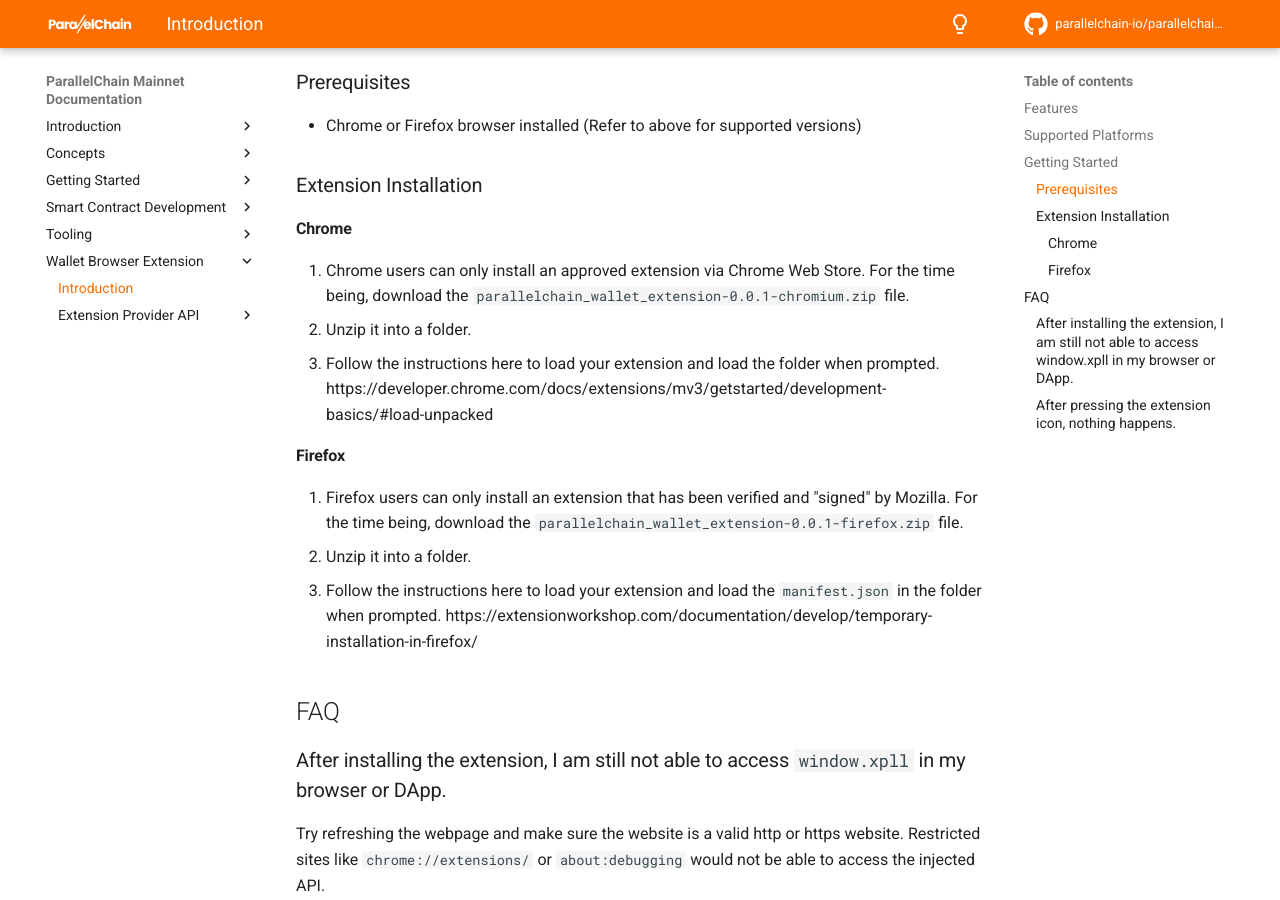
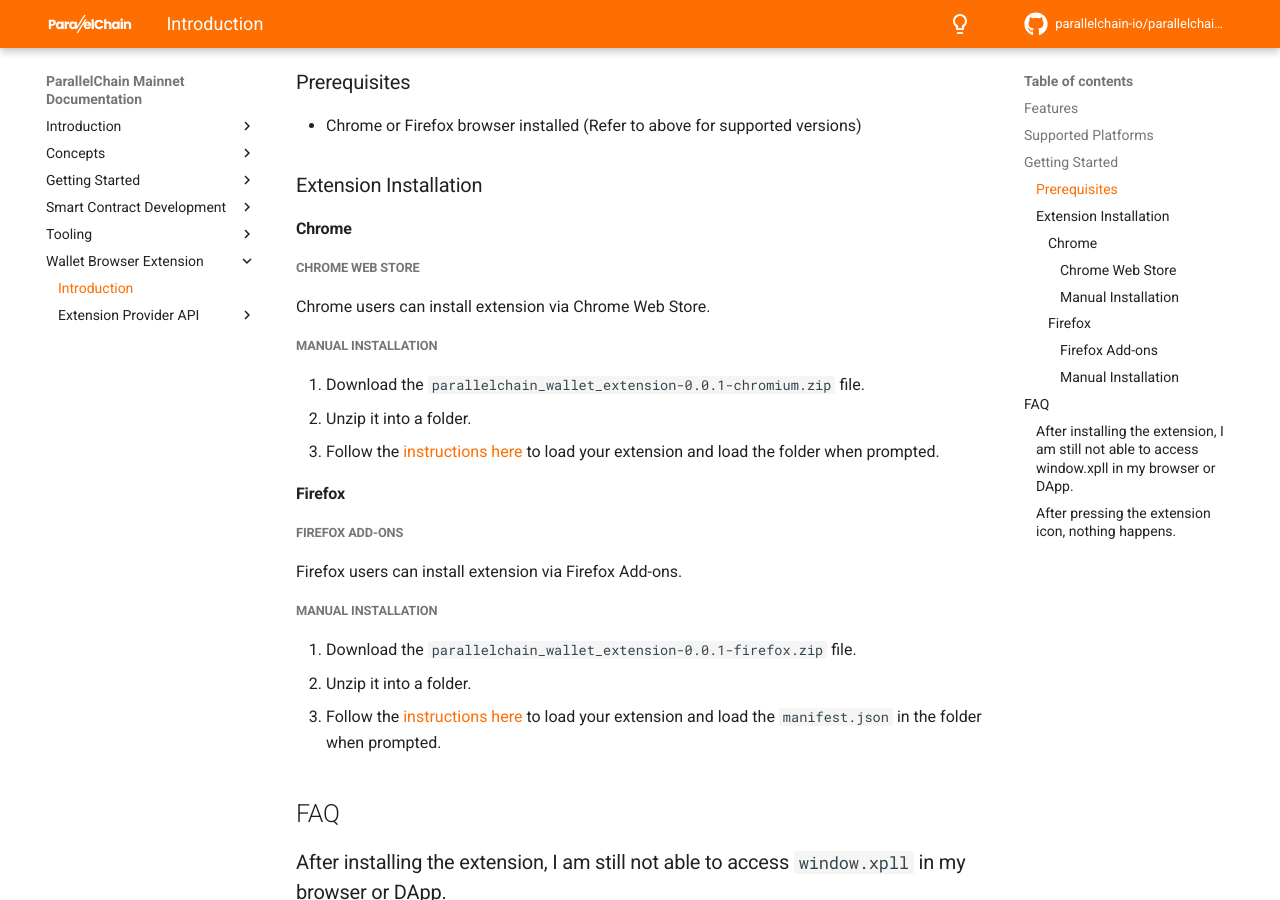
Before and after one commit to parallelchain-io/parallelchain-docs, an MkDocs documentation site: the page built from docs/wallet_browser_extension/intro.md, in a window 1280 px wide and 900 px high, scrolled down 682 px. Built offline with MkDocs 1.6.1 and Material for MkDocs 9.7.7, drawn with Linux system fonts in a browser that asks for light colours; comment, search, counter and statistics services are not loaded.

```diff
--- a/docs/wallet_browser_extension/intro.md
+++ b/docs/wallet_browser_extension/intro.md
@@ -26,19 +26,31 @@ It allows your DApp to interact with your DApp users' XPLL accounts and make sma
 
 #### Chrome
 
-1. Chrome users can only install an approved extension via Chrome Web Store.
-   For the time being, download the `parallelchain_wallet_extension-0.0.1-chromium.zip` file.
+##### Chrome Web Store
+
+Chrome users can install extension via Chrome Web Store.
+
+##### Manual Installation
+
+1. Download the `parallelchain_wallet_extension-0.0.1-chromium.zip` file.
 2. Unzip it into a folder.
-3. Follow the instructions here to load your extension and load the folder when prompted.
-   https://developer.chrome.com/docs/extensions/mv3/getstarted/development-basics/#load-unpacked
+3. Follow the [instructions here][1] to load your extension and load the folder when prompted.
+
+[1]: https://developer.chrome.com/docs/extensions/mv3/getstarted/development-basics/#load-unpacked
 
 #### Firefox
 
-1. Firefox users can only install an extension that has been verified and "signed" by Mozilla.
-   For the time being, download the `parallelchain_wallet_extension-0.0.1-firefox.zip` file.
+##### Firefox Add-ons
+
+Firefox users can install extension via Firefox Add-ons.
+
+##### Manual Installation
+
+1. Download the `parallelchain_wallet_extension-0.0.1-firefox.zip` file.
 2. Unzip it into a folder.
-3. Follow the instructions here to load your extension and load the `manifest.json` in the folder when prompted.
-   https://extensionworkshop.com/documentation/develop/temporary-installation-in-firefox/
+3. Follow the [instructions here][2] to load your extension and load the `manifest.json` in the folder when prompted.
+
+[2]: https://extensionworkshop.com/documentation/develop/temporary-installation-in-firefox/
 
 ## FAQ
 
```
Also changed, not shown: docs/wallet_browser_extension/provider/api_documentation.md (+73 -91 lines), docs/wallet_browser_extension/provider/permission.md (+12 -0 lines).
